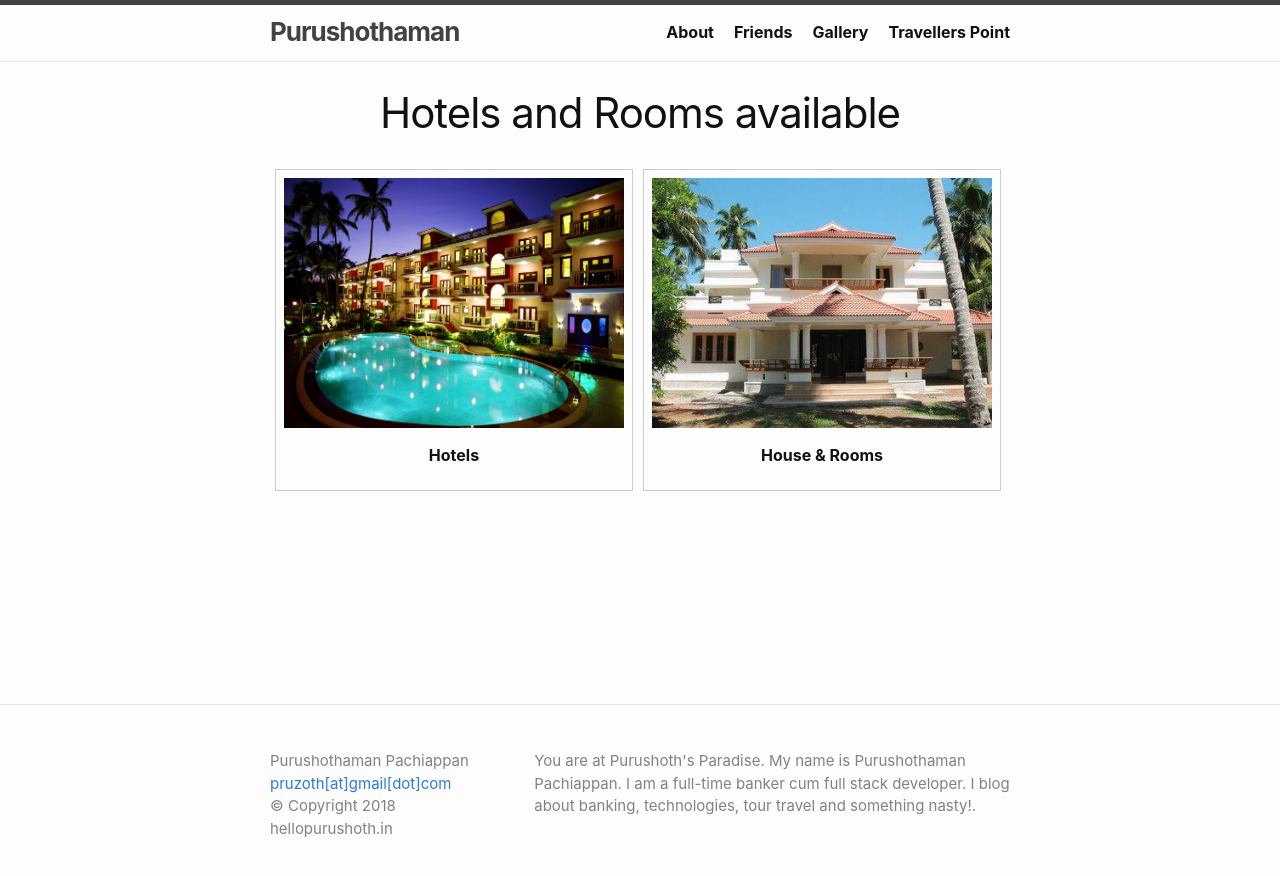
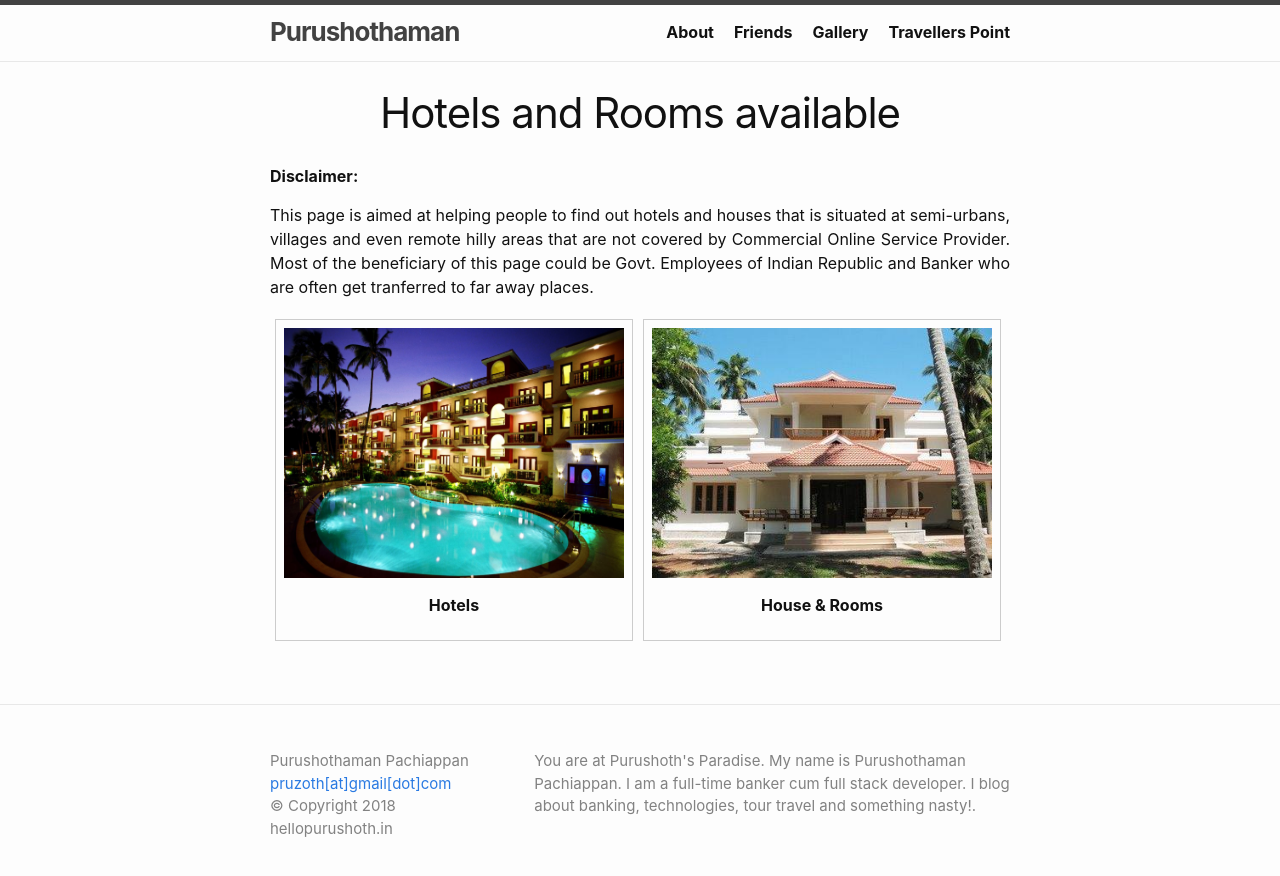
Before and after one commit to purushothblog/purushothblog.github.io, a Jekyll site: the page built from point.md, in a window 1280 px wide. Shown: the top 876 px of the page. Built offline with Jekyll 4.4.1, drawn with Linux system fonts in a browser that asks for light colours.

Commit message:
disclaimer

```diff
--- a/point.md
+++ b/point.md
@@ -4,8 +4,11 @@ title: Travellers Point
 permalink: /traveller/
 description: Hotels and Rooms available
 ---
-
-
+<b>Disclaimer:</b>
+<br>
+<div style="text-align: justify;
+    text-justify: inter-word;">
+<p>This page is aimed at helping people to find out hotels and houses that is situated at semi-urbans, villages and even remote hilly areas that are not covered by Commercial Online Service Provider. Most of the beneficiary of this page could be Govt. Employees of Indian Republic and Banker who are often get tranferred to far away places.</p></div>
 <div style = " margin: 5px;
   padding: 8px;
     border: 1px solid #ccc;
```
